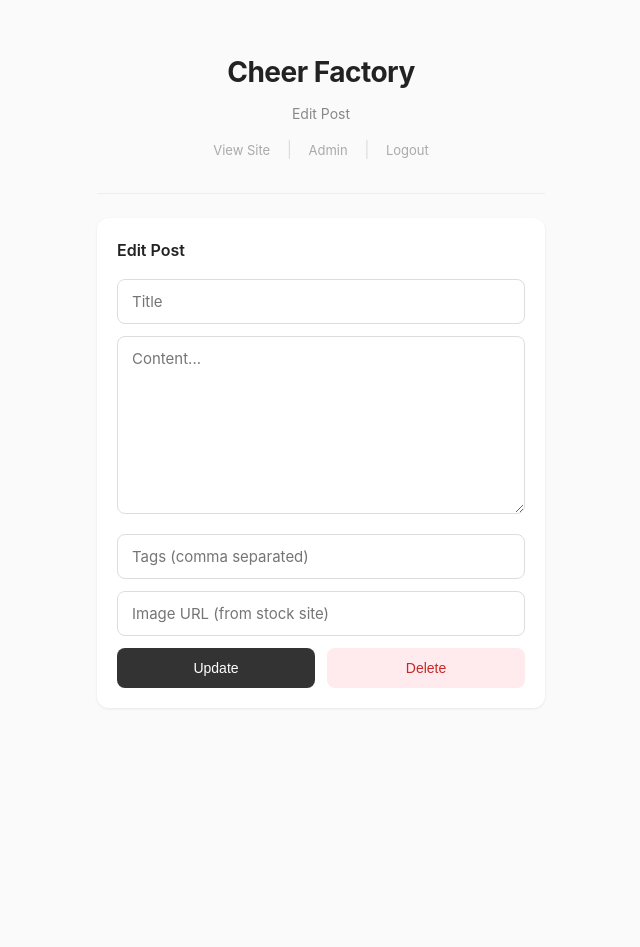
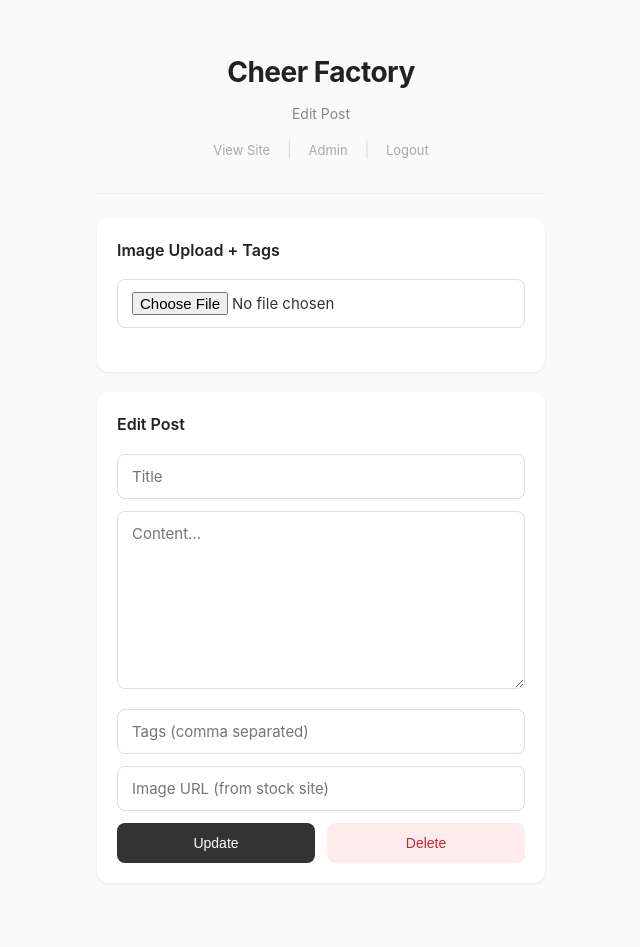
Before and after one commit to chad0920kim/cheer-factory, a Flask app: template templates/admin_edit.html in a window 1280 px wide. Shown: the whole page, without its empty margins (319-959 px from the left). Before the commit the page ends 688 px from the top, so only its background shows below. Run offline with Flask 3, Linux system fonts and the light colour scheme; the template is opened without the code that fills it, so the values that code supplies are empty.

Commit message:
Add image upload feature to edit post page
- Added Image Upload + Tags section to admin_edit.html
- Shows current image if exists
- Can upload new image with AI tag analysis
- Same functionality as create post page

Co-Authored-By: Claude Opus 4.5 <noreply@anthropic.com>

```diff
--- a/templates/admin_edit.html
+++ b/templates/admin_edit.html
@@ -23,17 +23,24 @@
         <main>
             <div class="admin-panel">
                 <div class="admin-section">
+                    <h2>Image Upload + Tags</h2>
+                    <input type="file" id="imageInput" accept="image/*" onchange="analyzeImage()">
+                    <div id="imagePreview" class="image-preview">
+                        {% if image_url %}
+                        <img src="{{ image_url }}" alt="Current image">
+                        {% endif %}
+                    </div>
+                    <div id="tagsResult" class="tags-result"></div>
+                    <div id="uploadedUrl" class="uploaded-url"></div>
+                    <button onclick="copyTags()" id="copyTagsBtn" style="display:none;">Copy Tags</button>
+                </div>
+
+                <div class="admin-section">
                     <h2>Edit Post</h2>
                     <input type="text" id="title" placeholder="Title" value="{{ title }}">
                     <textarea id="content" placeholder="Content..." rows="8">{{ content }}</textarea>
                     <input type="text" id="tags" placeholder="Tags (comma separated)" value="{{ tags }}">
                     <input type="text" id="imageUrl" placeholder="Image URL (from stock site)" value="{{ image_url }}">
-
-                    {% if image_url %}
-                    <div class="image-preview">
-                        <img src="{{ image_url }}" alt="Current image">
-                    </div>
-                    {% endif %}
 
                     <div class="button-group">
                         <button onclick="updatePost()" id="updateBtn" class="primary">Update</button>
@@ -48,6 +55,122 @@
 
     <script>
         const postId = "{{ post_id }}";
+        let generatedTags = [];
+        const MAX_IMAGE_SIZE = 1920;
+        const IMAGE_QUALITY = 0.85;
+
+        // Image resize
+        function resizeImage(file) {
+            return new Promise((resolve) => {
+                const reader = new FileReader();
+                reader.onload = (e) => {
+                    const img = new Image();
+                    img.onload = () => {
+                        let width = img.width;
+                        let height = img.height;
+
+                        if (width <= MAX_IMAGE_SIZE && height <= MAX_IMAGE_SIZE) {
+                            resolve(file);
+                            return;
+                        }
+
+                        if (width > height) {
+                            if (width > MAX_IMAGE_SIZE) {
+                                height = Math.round(height * MAX_IMAGE_SIZE / width);
+                                width = MAX_IMAGE_SIZE;
+                            }
+                        } else {
+                            if (height > MAX_IMAGE_SIZE) {
+                                width = Math.round(width * MAX_IMAGE_SIZE / height);
+                                height = MAX_IMAGE_SIZE;
+                            }
+                        }
+
+                        const canvas = document.createElement('canvas');
+                        canvas.width = width;
+                        canvas.height = height;
+                        const ctx = canvas.getContext('2d');
+                        ctx.drawImage(img, 0, 0, width, height);
+
+                        canvas.toBlob((blob) => {
+                            const resizedFile = new File([blob], file.name, {
+                                type: 'image/jpeg',
+                                lastModified: Date.now()
+                            });
+                            resolve(resizedFile);
+                        }, 'image/jpeg', IMAGE_QUALITY);
+                    };
+                    img.src = e.target.result;
+                };
+                reader.readAsDataURL(file);
+            });
+        }
+
+        async function analyzeImage() {
+            const input = document.getElementById('imageInput');
+            const preview = document.getElementById('imagePreview');
+            const tagsResult = document.getElementById('tagsResult');
+            const copyBtn = document.getElementById('copyTagsBtn');
+            const status = document.getElementById('status');
+
+            if (!input.files || !input.files[0]) return;
+
+            let file = input.files[0];
+
+            const reader = new FileReader();
+            reader.onload = (e) => {
+                preview.innerHTML = `<img src="${e.target.result}" alt="Preview">`;
+            };
+            reader.readAsDataURL(file);
+
+            tagsResult.innerHTML = '<p>Resizing & Uploading...</p>';
+            status.textContent = '';
+            const uploadedUrl = document.getElementById('uploadedUrl');
+            uploadedUrl.innerHTML = '';
+
+            file = await resizeImage(file);
+            tagsResult.innerHTML = '<p>Analyzing...</p>';
+
+            const formData = new FormData();
+            formData.append('image', file);
+
+            try {
+                const res = await fetch('/admin/analyze-image', {
+                    method: 'POST',
+                    body: formData
+                });
+                const data = await res.json();
+
+                if (data.error) {
+                    tagsResult.innerHTML = `<p class="error">Error: ${data.error}</p>`;
+                } else {
+                    generatedTags = data.tags || [];
+                    const tagsHtml = generatedTags.map(t => `<span class="tag">${t}</span>`).join('');
+                    tagsResult.innerHTML = `
+                        <p class="description">${data.description || ''}</p>
+                        <div class="tags-list">${tagsHtml}</div>
+                    `;
+                    copyBtn.style.display = 'block';
+                    document.getElementById('tags').value = generatedTags.join(',');
+
+                    if (data.image_url) {
+                        document.getElementById('imageUrl').value = data.image_url;
+                        uploadedUrl.innerHTML = `<p class="success">Image uploaded to Cloudinary!</p>`;
+                    }
+                }
+            } catch (e) {
+                tagsResult.innerHTML = `<p class="error">Error: ${e.message}</p>`;
+            }
+        }
+
+        function copyTags() {
+            const tagsText = generatedTags.join(',');
+            navigator.clipboard.writeText(tagsText).then(() => {
+                const btn = document.getElementById('copyTagsBtn');
+                btn.textContent = 'Copied!';
+                setTimeout(() => { btn.textContent = 'Copy Tags'; }, 2000);
+            });
+        }
 
         async function updatePost() {
             const title = document.getElementById('title').value;
```
